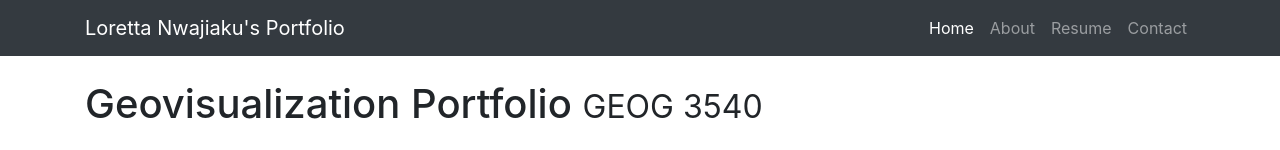
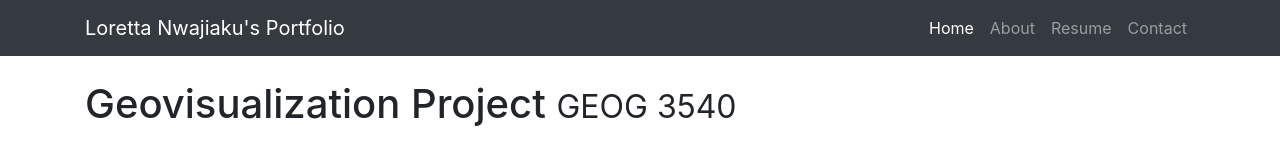
Before and after one commit to lorettaNwa/Project, a website: page index.html in a window 1280 px wide. Shown: the top 150 px of the page. Drawn offline with Linux system fonts and the light colour scheme.

Commit message:
Update index.html

```diff
--- a/index.html
+++ b/index.html
@@ -52,7 +52,7 @@
     <div class="container">
 
       <!-- Page Heading -->
-      <h1 class="my-4">Geovisualization Portfolio
+      <h1 class="my-4">Geovisualization Project
         <small>GEOG 3540</small>
       </h1>
 
```
